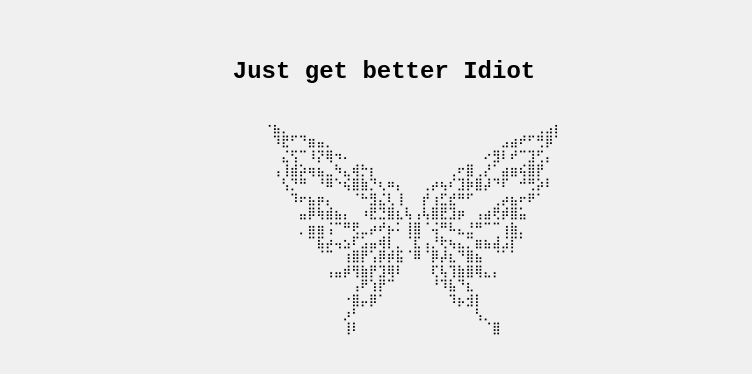
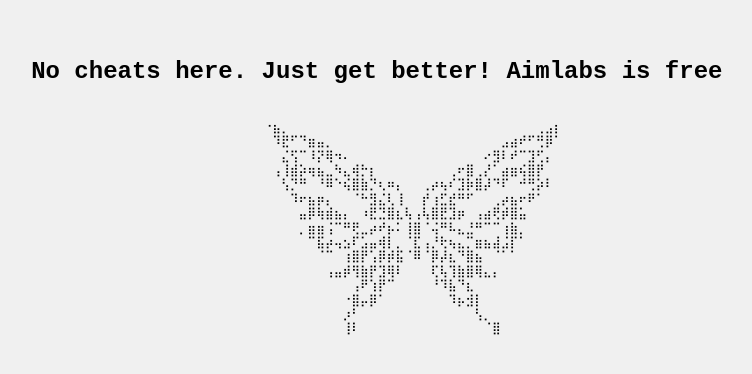
Before and after one commit to AimKozakura/AimKozakura.github.io, a plain HTML site: page index.html in a window 1280 px wide. Shown: the part 210-584 px from the top of the page, without its empty margins (256-1008 px from the left). Drawn offline with Linux system fonts and the light colour scheme.

Commit message:
Update index.html

```diff
--- a/index.html
+++ b/index.html
@@ -37,7 +37,7 @@
 </head>
 <body>
     <div class="container">
-        <div class="message">Just get better Idiot</div>
+        <div class="message">No cheats here. Just get better! Aimlabs is free </div>
         ⠐⣦⡀⠀⠀⠀⠀⠀⠀⠀⠀⠀⠀⠀⠀⠀⠀⠀⠀⠀⠀⠀⠀⠀⠀⠀⠀⠀⠀⠀⠀⢀⣠⡆
         ⠀⠹⣟⠋⠙⣶⣤⡀⠀⠀⠀⠀⠀⠀⠀⠀⠀⠀⠀⠀⠀⠀⠀⠀⠀⠀⠀⣠⣴⠞⠋⢛⡿⠁
         ⠀⠀⣌⢫⠉⠸⡝⢿⠲⠄⠀⠀⠀⠀⠀⠀⠀⠀⠀⠀⠀⠀⠀⠀⠀⠔⣻⠇⠞⠉⣹⢋⡄⠀
```
